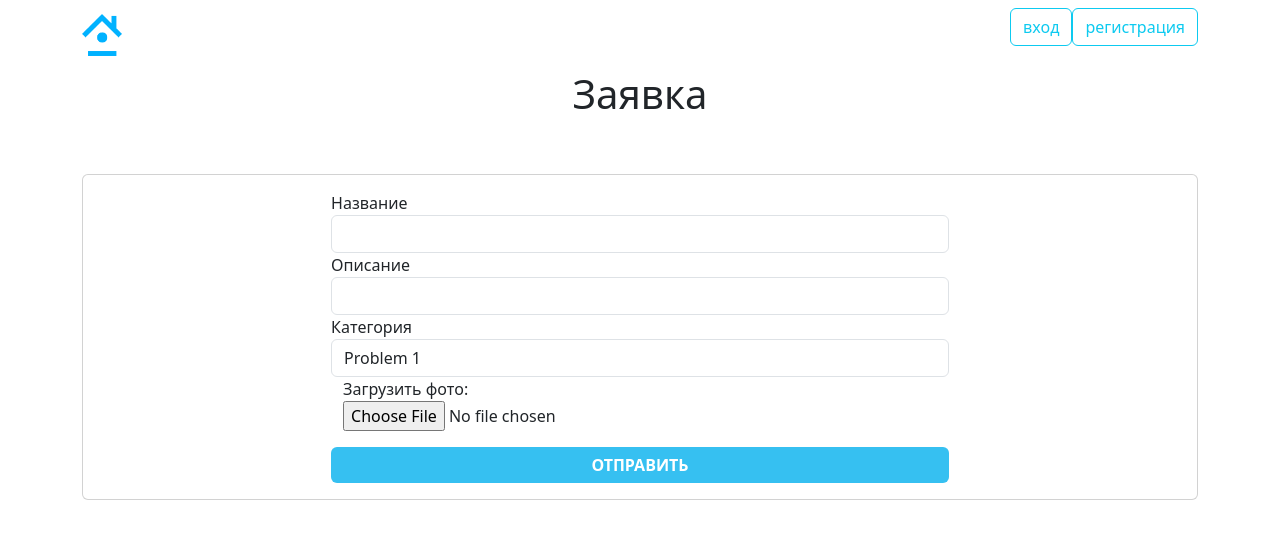
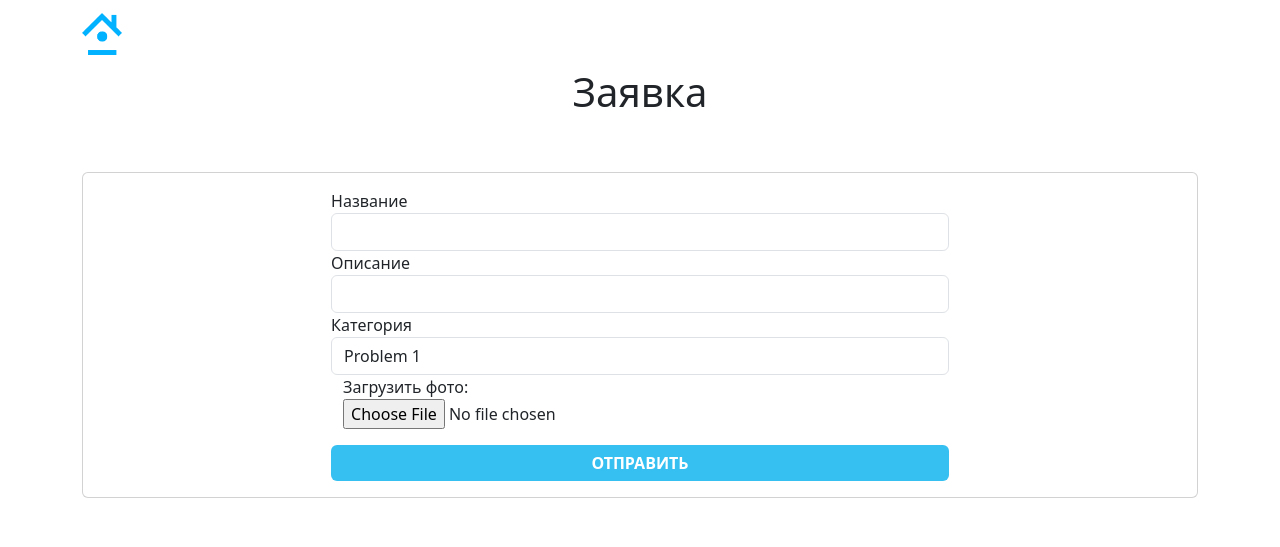
Before and after one commit to ALonelyKing89/1, a PHP site: page /request.php in a window 1280 px wide. Shown: the top 547 px of the page. Run offline with PHP 8.4, Linux system fonts and the light colour scheme; data comes from the database, SQL or seed files in the repository; some libraries are stand-ins or nearby versions.

Commit message:
Update header.php

```diff
--- a/template/header.php
+++ b/template/header.php
@@ -10,27 +10,26 @@
   <nav class="navbar sticky-top badge-light">
     <div class="container">
       <a class="navbar-brand" href="\">
-        <img src="logo.png" alt="" width="40" >
+        <img src="logo.png" alt="" width="40">
       </a>
-      <form class="d-flex" role="search">
-      <?
-        if (isset($_SESSION["login"])){
-      ?>
-          <a href="login.php" class="btn btn-info">выход</a>
-      <?
-      }else{
-        if ($url != '/login.php'){
-      ?>
-        <a href="login.php" class="btn btn-outline-info">вход</a>
+      <form class="d-flex btn-group" role="search">
         <?
+        if (isset($_SESSION["login"])) {
+          if ($_SESSION["adm"] == 1) {
+            echo '<a href="Acabinet.php" class="btn btn-info text-white">Админка</a>';
+          } else {
+            echo '<a href="Ucabinet.php" class="btn btn-info text-white">Личный кабинет</a>';
+          }
+          echo '<a href="login.php" class="btn btn-danger">Выход</a>';
+        } else {
+          if ($url == '/register.php') {
+            echo '<a href="login.php" class="btn btn-success">Вход</a>';
+          };
+          if ($url == '/login.php') {
+            echo '<a href="register.php" class="btn btn btn-info text-white">Регистрация</a>';
+          };
         }
-        if ($url != '/register.php'){
         ?>
-      <a href="register.php" class="btn btn-outline-info">регистрация</a>
-      <?
-        }
-      }
-      ?>
       </form>
     </div>
   </nav>
```
